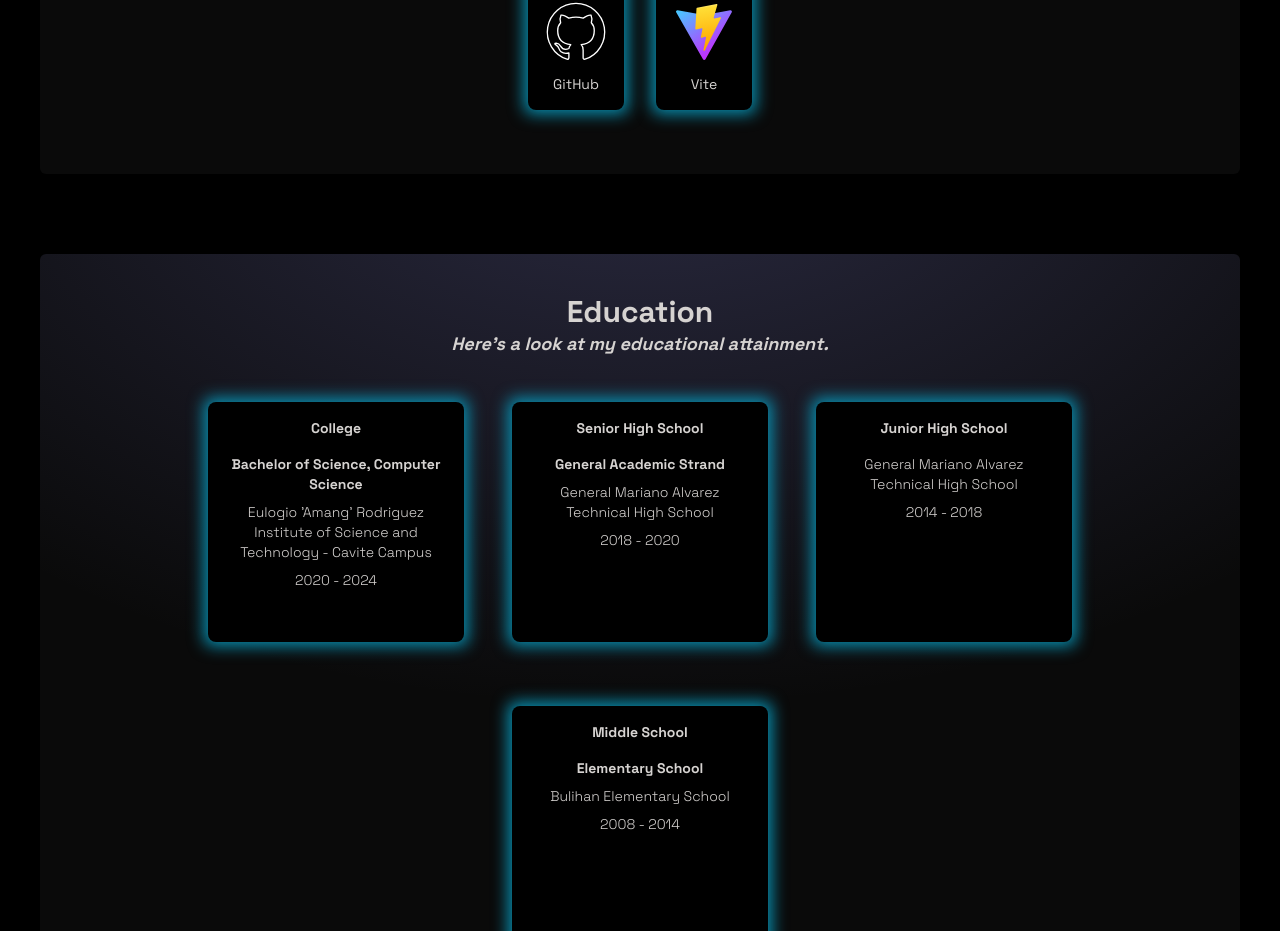
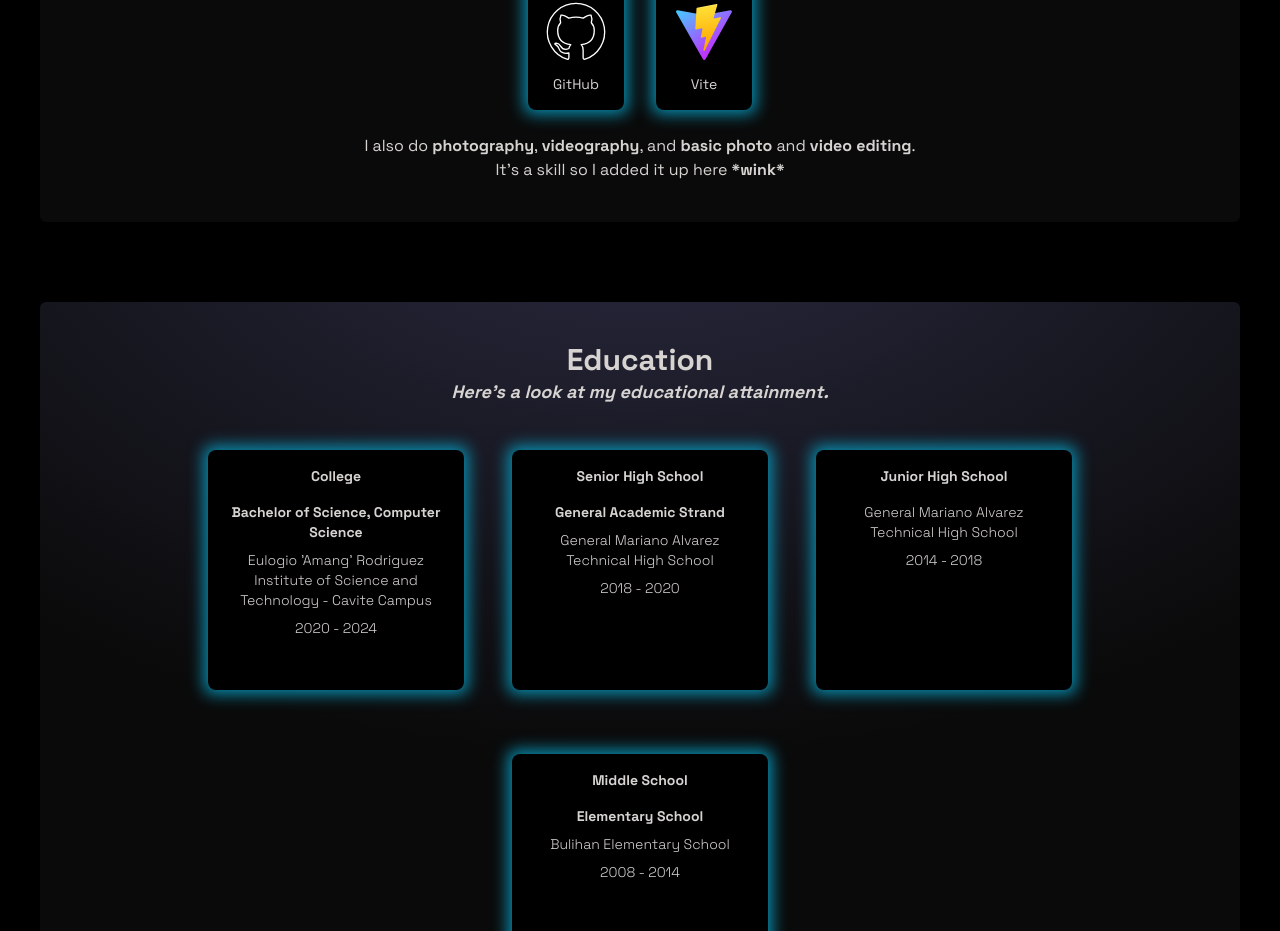
Before and after one commit to henricakes/portfolio, a React (Vite) app: page / in a window 1280 px wide. Shown: the part 1366-2297 px from the top of the page. Built offline with nearby package versions, Linux system fonts and the light colour scheme.

Commit message:
Added some info in Skills.

```diff
--- a/src/pages/Skills.jsx
+++ b/src/pages/Skills.jsx
@@ -33,6 +33,18 @@ const Skills = () => {
         <SkillContainer skillImage={GitHub} skillName={"GitHub"} />
         <SkillContainer skillImage={Vite} skillName={"Vite"} />
       </div>
+      <div>
+        <p>
+          I also do <span className="font-bold">photography</span>,{" "}
+          <span className="font-bold">videography</span>, and{" "}
+          <span className="font-bold">basic photo</span> and{" "}
+          <span className="font-bold">video editing</span>.
+        </p>
+        <p className="text-center">
+          It's a skill so I added it up here{" "}
+          <span className="font-bold">*wink*</span>
+        </p>
+      </div>
     </div>
   );
 };
```
